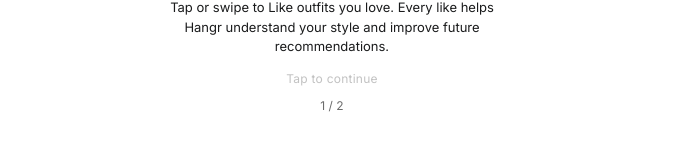
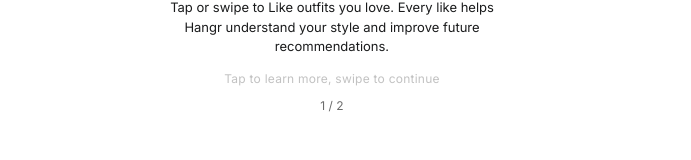
Before and after one commit to caydeny/hangr-signup, a React (Vite) app: page / in a window 1280 px wide. Shown: the part 2333-2493 px from the top of the page, without its empty margins (308-999 px from the left). Built offline with nearby package versions, Linux system fonts and the light colour scheme; no server answers.

Commit message:
Update features view text

```diff
--- a/src/pages/Features.jsx
+++ b/src/pages/Features.jsx
@@ -317,7 +317,7 @@
         <h2 className="features__list-title">{displayStep.title}</h2>
         <p className="features__list-description">{displayStep.description}</p>
 
-        {showTapHint && <p className="features__tap-hint">Tap to continue</p>}
+        {showTapHint && <p className="features__tap-hint">Tap to learn more, swipe to continue</p>}
 
         <p className="features__step-indicator">
           {displayStepIndex + 1} / {displayFeature.steps.length}
```
